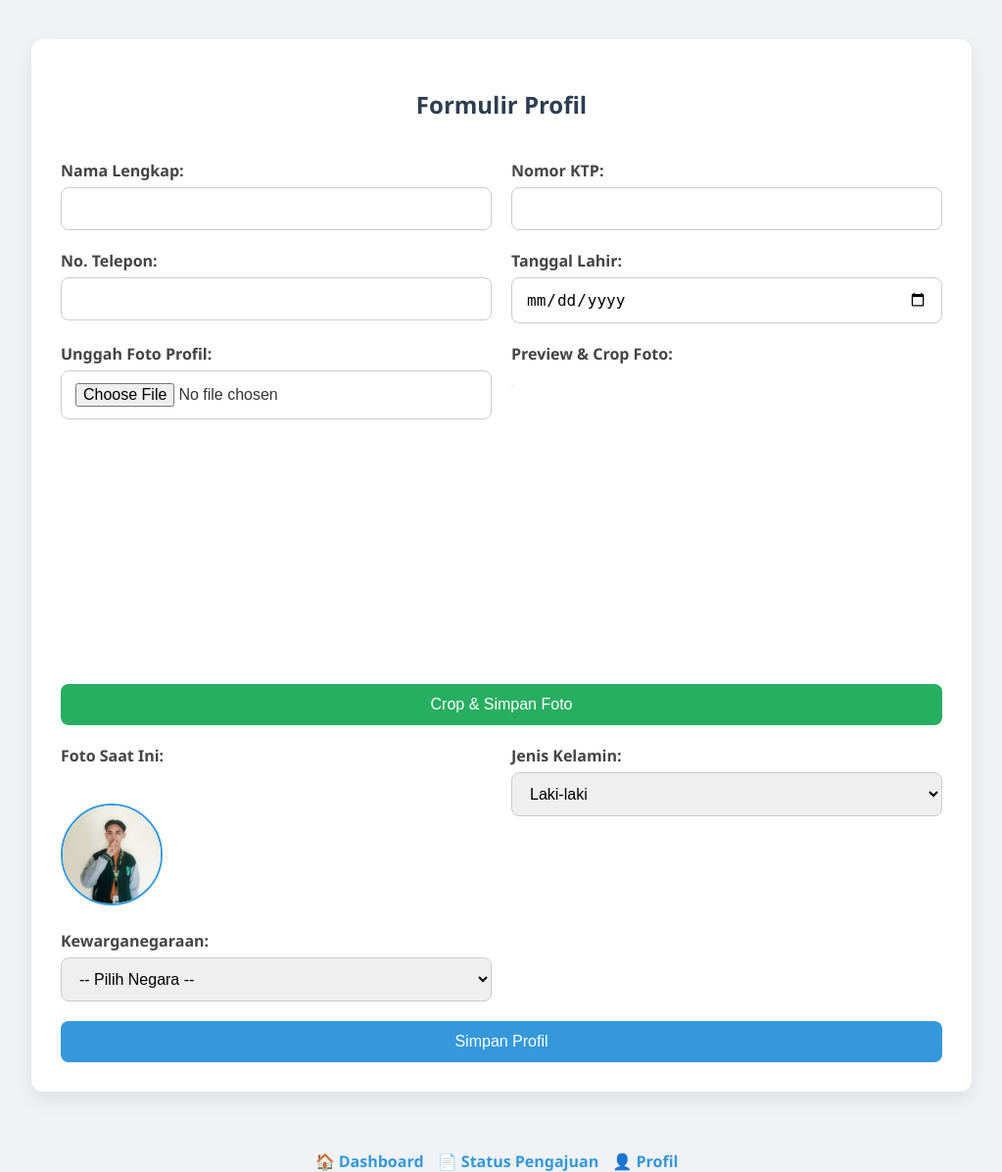
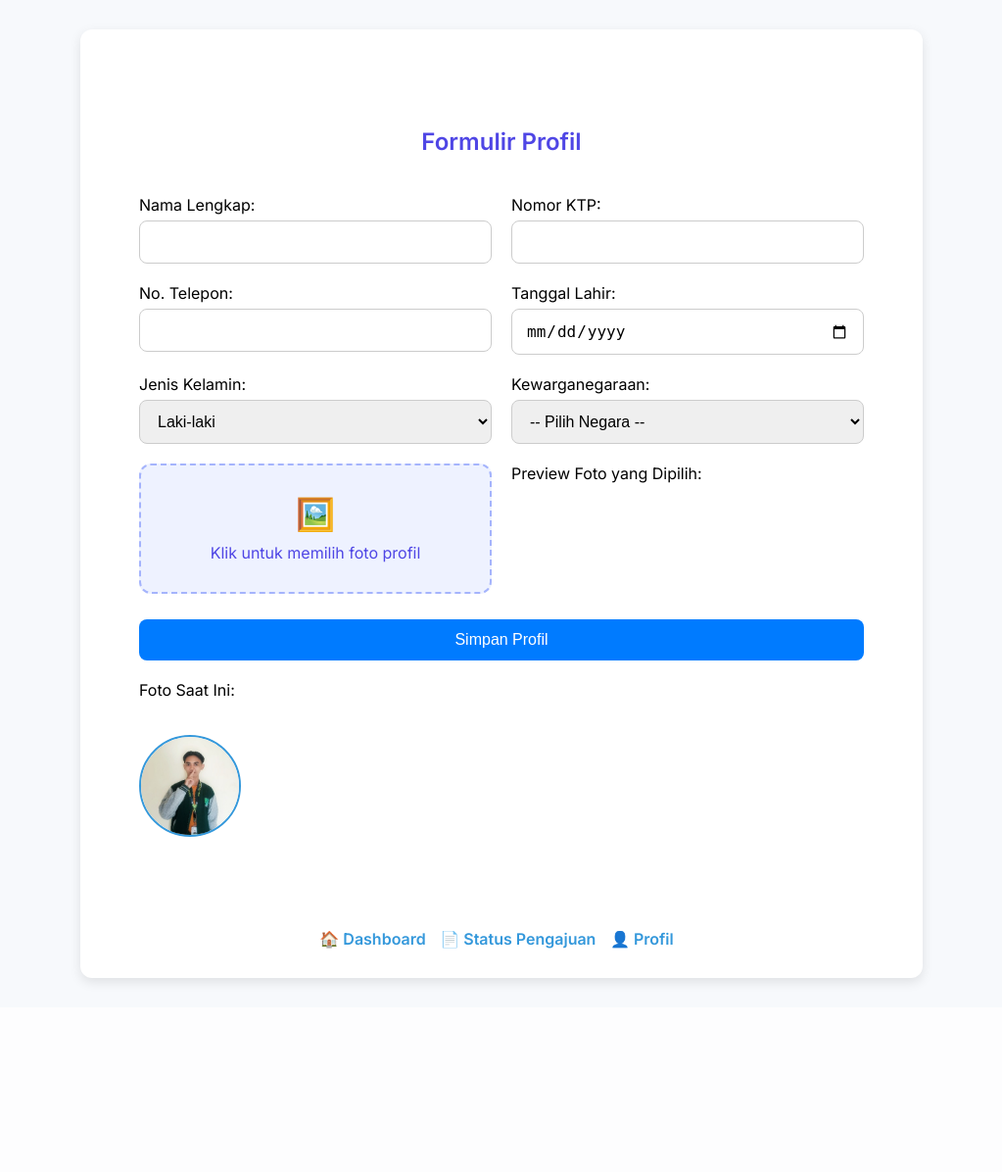
Before and after one commit to jabie393/hki_project, a PHP site: page /edit_profile.php in a window 1280 px wide. Shown: the whole page at 98% size, without its empty margins (128-1151 px from the left). After the commit the page ends 1006 px from the top, so only its background shows below. Run offline with PHP 8.4, Linux system fonts and the light colour scheme; the visitor is signed in with stand-in values (Sample User, id 1); data that the repository does not hold is empty; some libraries are stand-ins or nearby versions.

Commit message:
FE Update

```diff
--- a/css/edit_profile.css
+++ b/css/edit_profile.css
@@ -1,8 +1,9 @@
 /* Reset & Global */
 body {
-    font-family: 'Segoe UI', Tahoma, Geneva, Verdana, sans-serif;
+  font-family: "Inter", sans-serif;
   margin: 0;
-    background: #f0f2f5;
+  padding: 0;
+  background-color: #f7f9fc;
   color: #333;
 }
 
@@ -11,22 +12,31 @@ form {
   max-width: 900px;
   margin: 40px auto;
   padding: 30px;
-    background: #fff;
-    border-radius: 12px;
-    box-shadow: 0 8px 20px rgba(0, 0, 0, 0.08);
   display: grid;
   grid-template-columns: 1fr 1fr;
   gap: 20px;
 }
 
+main {
+  max-width: 800px;
+  margin: 30px auto;
+  background-color: #ffffff;
+  padding: 30px;
+  border-radius: 12px;
+  box-shadow: 0 4px 12px rgba(0, 0, 0, 0.1);
+}
+
 /* Full Width for title and buttons */
-h2, button[type="submit"], #cropButton {
+h2,
+button[type="submit"],
+#cropButton {
   grid-column: 1 / -1;
 }
 
 h2 {
+  color: #4f46e5;
+  margin-top: 0;
   text-align: center;
-    color: #2c3e50;
   margin-bottom: 20px;
 }
 
@@ -45,16 +55,17 @@ select {
 
 input:focus,
 select:focus {
-    border-color: #3498db;
+  border-color: #007bff;
   outline: none;
+  box-shadow: 0 0 4px #007bff66;
 }
 
 /* Label styling */
 label {
+  font-weight: 500;
+  margin-bottom: 6px;
   display: block;
-    margin-bottom: 6px;
-    font-weight: bold;
-    color: #444;
+  color: black;
 }
 
 /* Image & Preview Area */
@@ -75,10 +86,53 @@ img[src*="default-avatar.png"] {
   height: 100px;
 }
 
+.profile-picture-input {
+  position: relative;
+  width: 100%;
+}
+
+.profile-picture-input[type="file"] {
+  position: absolute;
+  top: 0;
+  left: 0;
+  width: 100%;
+  height: 100%;
+  opacity: 0;
+  cursor: pointer;
+}
+
+.upload-box {
+  display: flex;
+  flex-direction: column;
+  align-items: center;
+  justify-content: center;
+  border: 2px dashed #a5b4fc;
+  background-color: #eef2ff;
+  color: #4f46e5;
+  padding: 30px 20px;
+  border-radius: 12px;
+  text-align: center;
+  transition: background-color 0.3s, border-color 0.3s;
+}
+
+.upload-box:hover {
+  background-color: #e0e7ff;
+  border-color: #6366f1;
+}
+
+.upload-icon {
+  font-size: 32px;
+  margin-bottom: 10px;
+}
+
+#profilePictureInput {
+  display: none;
+}
+
 /* Buttons */
 button {
-    background: #3498db;
-    color: #fff;
+  background-color: #007bff;
+  color: white;
   padding: 12px 20px;
   border: none;
   border-radius: 8px;
@@ -88,16 +142,51 @@ button {
 }
 
 button:hover {
-    background: #2980b9;
-    transform: scale(1.02);
+  background-color: #0056b3;
 }
 
-#cropButton {
-    background-color: #27ae60;
+/* Modal Cropper */
+.modal-cropper {
+  display: none;
+  position: fixed;
+  z-index: 9999;
+  left: 0;
+  top: 0;
+  width: 100%;
+  height: 100%;
+  overflow: auto;
+  background-color: rgba(0, 0, 0, 0.7);
 }
 
-#cropButton:hover {
-    background-color: #1e8449;
+.modal-content-cropper {
+  background: #fff;
+  margin: 5% auto;
+  padding: 20px;
+  border-radius: 10px;
+  max-width: 500px;
+  text-align: center;
+}
+
+.close-cropper {
+  float: right;
+  font-size: 24px;
+  font-weight: bold;
+  cursor: pointer;
+}
+
+#modalPreviewImage {
+  max-width: 100%;
+  max-height: 400px;
+  border-radius: 10px;
+}
+
+#previewCroppedCircle {
+  margin-top: 10px;
+  width: 150px;
+  height: 150px;
+  border-radius: 50%;
+  object-fit: cover;
+  border: 3px solid #ccc;
 }
 
 /* Navigation Links */
@@ -120,7 +209,7 @@ div > a:hover {
     grid-template-columns: 1fr;
   }
 
-    button, h2 {
+  button {
     font-size: 16px;
   }
 }
--- a/css/reset_password.css
+++ b/css/reset_password.css
@@ -27,7 +27,7 @@ h2 {
   font-weight: 500;
   margin-bottom: 8px;
   display: block;
-  color: #333;
+  color: black;
 }
 
 .custom-input,
--- a/edit_profile.php
+++ b/edit_profile.php
@@ -22,19 +22,19 @@ $profile_picture = file_exists("uploads/users/$user_id/profile/profile.jpg")
 <html lang="id">
 
 <head>
-    <meta charset="UTF-8">
-    <meta name="viewport" content="width=device-width, initial-scale=1.0">
+    <meta charset="UTF-8" />
+    <meta name="viewport" content="width=device-width, initial-scale=1.0" />
     <title>Form Profile</title>
+    <link href="https://fonts.googleapis.com/css2?family=Inter:wght@400;600&display=swap" rel="stylesheet">
 
-    <!-- Custom CSS -->
-    <link rel="stylesheet" href="css/edit_profile.css">
-
-    <link rel="stylesheet" href="https://cdnjs.cloudflare.com/ajax/libs/cropperjs/1.5.13/cropper.min.css">
+    <!-- CSS -->
+    <link rel="stylesheet" href="css/edit_profile.css" />
+    <link rel="stylesheet" href="https://cdnjs.cloudflare.com/ajax/libs/cropperjs/1.5.13/cropper.min.css" />
     <script src="https://cdnjs.cloudflare.com/ajax/libs/cropperjs/1.5.13/cropper.min.js"></script>
 </head>
 
 <body>
-
+    <main>
         <form id="profileForm" action="services/submit_profile.php" method="POST" enctype="multipart/form-data">
             <h2>Formulir Profil</h2>
 
@@ -56,26 +56,6 @@ $profile_picture = file_exists("uploads/users/$user_id/profile/profile.jpg")
             <div>
                 <label for="birth_date">Tanggal Lahir:</label>
                 <input type="date" name="birth_date" id="birth_date" value="<?= $profile['birth_date'] ?? '' ?>">
-        </div>
-
-        <div>
-            <label for="profilePictureInput">Unggah Foto Profil:</label>
-            <input type="file" id="profilePictureInput" accept="image/*">
-        </div>
-
-        <div>
-            <label>Preview & Crop Foto:</label>
-            <div style="width: 100%; height: 300px; overflow: hidden;">
-                <img id="previewImage" style="max-width: 100%; max-height: 300px;">
-            </div>
-        </div>
-
-        <input type="hidden" name="cropped_image" id="croppedImageInput">
-        <button type="button" id="cropButton">Crop & Simpan Foto</button>
-
-        <div>
-            <label>Foto Saat Ini:</label><br>
-            <img src="<?= $profile_picture ?>" width="100" height="100" alt="Foto Profil">
             </div>
 
             <div>
@@ -123,80 +103,46 @@ $profile_picture = file_exists("uploads/users/$user_id/profile/profile.jpg")
                 <input type="hidden" name="type_of_applicant" value="Admin">
             <?php endif; ?>
 
+            <div class="profile-picture-input">
+                <label for="profilePictureInput" class="upload-box">
+                    <span class="upload-icon">🖼️</span>
+                    <span id="upload-text">Klik untuk memilih foto profil</span>
+                </label>
+                <input type="file" id="profilePictureInput" accept="image/*">
+            </div>
+
+            <div>
+                <label>Preview Foto yang Dipilih:</label><br>
+                <img id="previewCroppedCircle" src="#" style="display: none;" />
+            </div>
+
+            <input type="hidden" name="cropped_image" id="croppedImageInput">
             <button type="submit">Simpan Profil</button>
+
+            <div>
+                <label>Foto Saat Ini:</label><br>
+                <img src="<?= $profile_picture ?>" width="100" height="100" alt="Foto Profil">
+            </div>
         </form>
 
-    <div style="text-align: center;">
+        <div style="text-align: center; margin-top: 20px;">
             <a href="dashboard.php">🏠 Dashboard</a>
             <a href="status_pengajuan.php">📄 Status Pengajuan</a>
             <a href="profile.php">👤 Profil</a>
         </div>
+    </main>
 
-    <script>
-        // Load negara dari API
-        fetch('https://restcountries.com/v3.1/all')
-            .then(response => response.json())
-            .then(data => {
-                const select = document.querySelector("select[name='nationality']");
-                data.sort((a, b) => a.name.common.localeCompare(b.name.common));
-                data.forEach(country => {
-                    const option = document.createElement("option");
-                    option.value = country.name.common;
-                    option.textContent = country.name.common;
-                    select.appendChild(option);
-                });
-
-                // Set nilai default dari database jika ada
-                const currentValue = "<?= $profile['nationality'] ?? '' ?>";
-                if (currentValue) select.value = currentValue;
-            })
-            .catch(error => console.error("Gagal memuat data negara:", error));
-    </script>
-
-    <script>
-        // Cropper.js
-        document.addEventListener("DOMContentLoaded", function () {
-            let cropper;
-            const input = document.getElementById('profilePictureInput');
-            const previewImage = document.getElementById('previewImage');
-            const croppedImageInput = document.getElementById('croppedImageInput');
-            const cropButton = document.getElementById('cropButton');
-            const form = document.getElementById('profileForm');
-
-            input.addEventListener('change', function (event) {
-                const file = event.target.files[0];
-                if (file) {
-                    const reader = new FileReader();
-                    reader.onload = function (e) {
-                        previewImage.src = e.target.result;
-                        if (cropper) cropper.destroy();
-                        cropper = new Cropper(previewImage, {
-                            aspectRatio: 1,
-                            viewMode: 1,
-                            autoCropArea: 1
-                        });
-                    };
-                    reader.readAsDataURL(file);
-                }
-            });
-
-            cropButton.addEventListener('click', function () {
-                if (!cropper) {
-                    alert("Silakan pilih gambar terlebih dahulu!");
-                    return;
-                }
-
-                const canvas = cropper.getCroppedCanvas({ width: 300, height: 300 });
-                if (canvas) {
-                    croppedImageInput.value = canvas.toDataURL('image/jpeg');
-                    form.submit();
-                } else {
-                    alert("Gagal melakukan crop. Silakan coba lagi!");
-                }
-            });
-        });
-    </script>
-
+    <!-- Modal Cropper -->
+    <div id="cropperModal" class="modal-cropper">
+        <div class="modal-content-cropper">
+            <span class="close-cropper" id="closeCropperModal">&times;</span>
+            <h3>Crop Foto Profil</h3>
+            <div><img id="modalPreviewImage" /></div>
+            <br>
+            <button id="confirmCropButton">Gunakan Foto Ini</button>
+        </div>
+    </div>
+    <script src="js/edit_profile.js"></script>
 </body>
 
 </html>
```
Also changed, not shown: js/edit_profile.js (added, +74 -0 lines), js/admin.js (deleted). Lines whose indentation alone changed are shown as unchanged.
